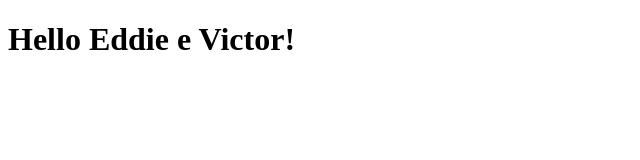
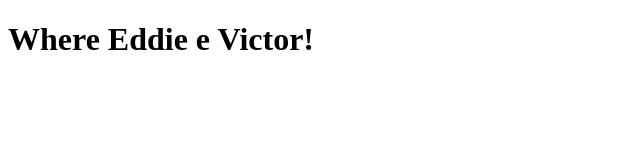
Before and after one commit to EddieSilveira/git-github, a plain HTML site: page index.html in a window 1280 px wide. Shown: the whole page, without its empty margins (0-640 px from the left). Drawn offline with Linux system fonts and the light colour scheme.

Commit message:
feat: index.html
Alter message again on h1 title.

```diff
--- a/index.html
+++ b/index.html
@@ -9,7 +9,7 @@
 </head>
 
 <body>
-  <h1>Hello Eddie e Victor!</h1>
+  <h1>Where Eddie e Victor!</h1>
 </body>
 
 </html>
```
